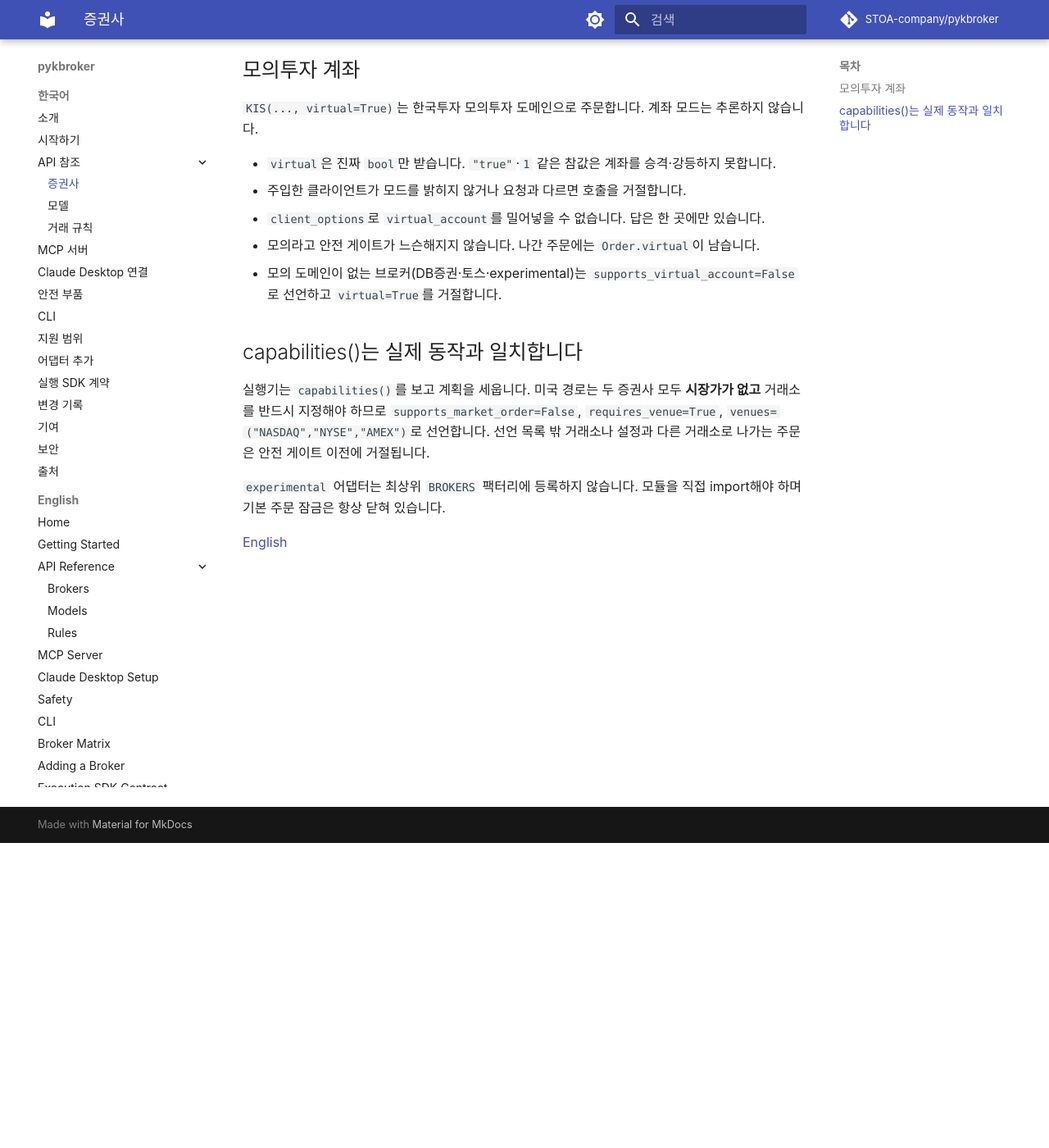
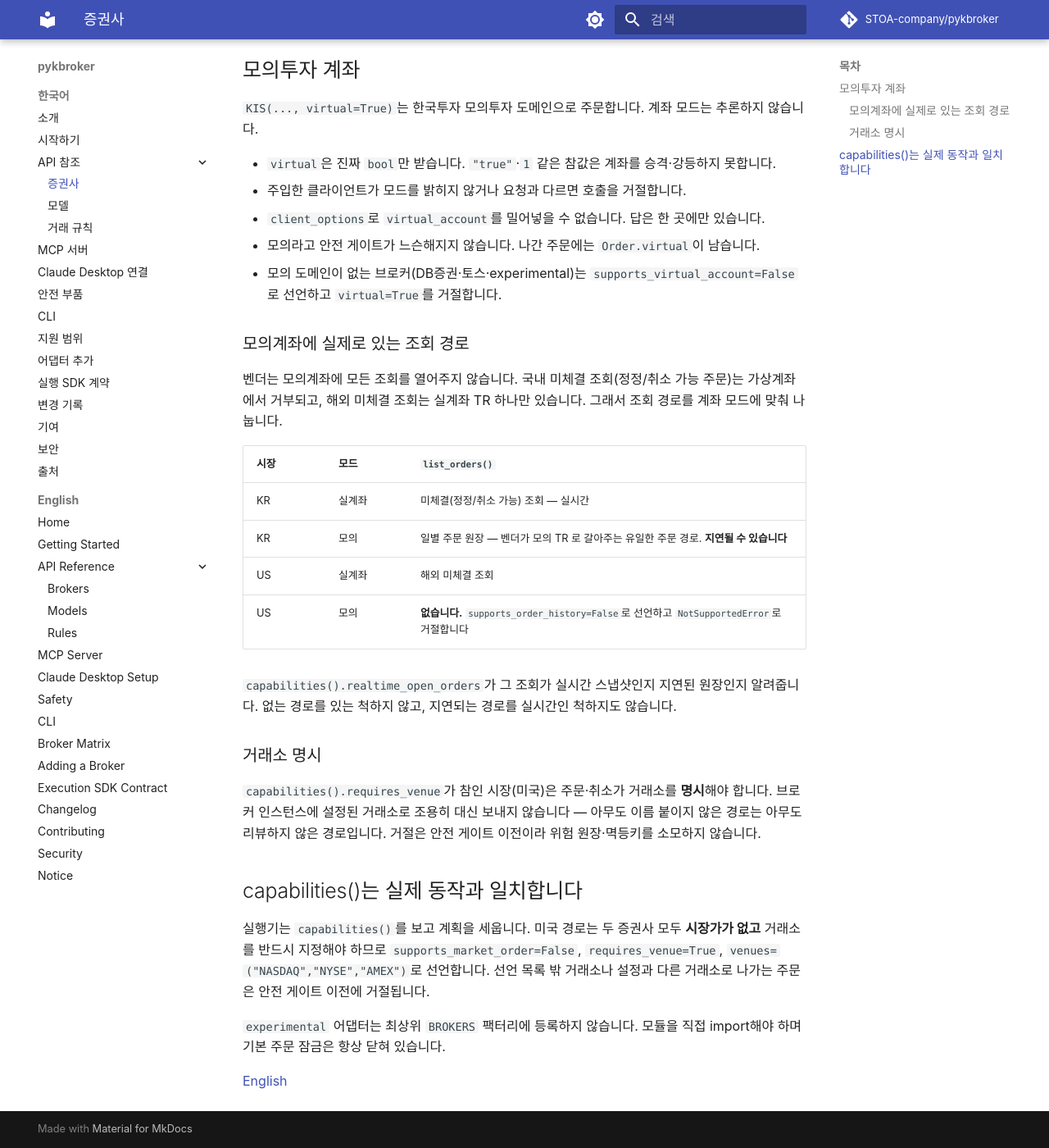
Before and after one commit to STOA-company/pykbroker, an MkDocs documentation site: the page built from docs/api/brokers.md, in a window 1280 px wide and 1400 px high, scrolled down 372 px. Shown: the whole window at 82% size. Built offline with MkDocs 1.6.1 and Material for MkDocs 9.7.7, drawn with Linux system fonts in a browser that asks for light colours; comment, search, counter and statistics services are not loaded.

Commit message:
docs: 2라운드 결정을 문서에 반영한다 (A′2-1~A′2-5)
- 모의계좌에 실제로 있는 조회 경로 표(시장 × 모드)와 realtime_open_orders 의 뜻.
- 거래소 명시 강제 — 설정된 거래소로 조용히 대신 보내지 않는다.
- 거래정지 두 신호(temp_stop_yn·iscd_stat_cls_code) 결합 규칙과 통보 우선.
- 상하한가는 거래소 정본 우선·±30% 는 대체 경로(limits_source).
- 픽스처 출처에 신규 2건과 tests/vendor_chain.py 의 역할을 적었다.

```diff
--- a/docs/api/brokers.md
+++ b/docs/api/brokers.md
@@ -19,6 +19,23 @@ lang: ko
 - 모의라고 안전 게이트가 느슨해지지 않습니다. 나간 주문에는 `Order.virtual`이 남습니다.
 - 모의 도메인이 없는 브로커(DB증권·토스·experimental)는 `supports_virtual_account=False`로 선언하고 `virtual=True`를 거절합니다.
 
+### 모의계좌에 실제로 있는 조회 경로
+
+벤더는 모의계좌에 모든 조회를 열어주지 않습니다. 국내 미체결 조회(정정/취소 가능 주문)는 가상계좌에서 거부되고, 해외 미체결 조회는 실계좌 TR 하나만 있습니다. 그래서 조회 경로를 계좌 모드에 맞춰 나눕니다.
+
+| 시장 | 모드 | `list_orders()` |
+| --- | --- | --- |
+| KR | 실계좌 | 미체결(정정/취소 가능) 조회 — 실시간 |
+| KR | 모의 | 일별 주문 원장 — 벤더가 모의 TR 로 갈아주는 유일한 주문 경로. **지연될 수 있습니다** |
+| US | 실계좌 | 해외 미체결 조회 |
+| US | 모의 | **없습니다.** `supports_order_history=False`로 선언하고 `NotSupportedError`로 거절합니다 |
+
+`capabilities().realtime_open_orders`가 그 조회가 실시간 스냅샷인지 지연된 원장인지 알려줍니다. 없는 경로를 있는 척하지 않고, 지연되는 경로를 실시간인 척하지도 않습니다.
+
+### 거래소 명시
+
+`capabilities().requires_venue`가 참인 시장(미국)은 주문·취소가 거래소를 **명시**해야 합니다. 브로커 인스턴스에 설정된 거래소로 조용히 대신 보내지 않습니다 — 아무도 이름 붙이지 않은 경로는 아무도 리뷰하지 않은 경로입니다. 거절은 안전 게이트 이전이라 위험 원장·멱등키를 소모하지 않습니다.
+
 ## capabilities()는 실제 동작과 일치합니다
 
 실행기는 `capabilities()`를 보고 계획을 세웁니다. 미국 경로는 두 증권사 모두 **시장가가 없고** 거래소를 반드시 지정해야 하므로 `supports_market_order=False`, `requires_venue=True`, `venues=("NASDAQ","NYSE","AMEX")`로 선언합니다. 선언 목록 밖 거래소나 설정과 다른 거래소로 나가는 주문은 안전 게이트 이전에 거절됩니다.
--- a/docs/api/rules.md
+++ b/docs/api/rules.md
@@ -25,13 +25,23 @@ lang: ko
 
 ## 일일 상하한가
 
-`price_limits(prev_close)`는 전일 종가 ±30%를 돌려줍니다. 두 경계는 그 가격대의 호가 단위로 **안쪽으로** 반올림합니다. 바깥으로 올리면 거래소가 거절하는 가격이 나오므로 밴드가 넓어지는 일은 없습니다. ETF·ETN·정리매매·신규상장일처럼 다른 밴드를 쓰는 상품은 호출자가 별도 규칙을 제공해야 합니다.
+밴드는 **거래소가 말한 값이 먼저**입니다. KIS 국내 현재가 응답은 같은 행에 상한가(`stck_mxpr`)와 하한가(`stck_llam`)를 실어 보내며, `rules(symbol)`은 그 값을 그대로 씁니다 (`Rules.limits_source == "venue"`).
+
+거래소가 밴드를 말하지 않았을 때만 `price_limits(prev_close)`로 내려갑니다 (`limits_source == "derived"`). `price_limits(prev_close)`는 전일 종가 ±30%를 돌려줍니다. 두 경계는 그 가격대의 호가 단위로 **안쪽으로** 반올림합니다. 바깥으로 올리면 거래소가 거절하는 가격이 나오므로 밴드가 넓어지는 일은 없습니다. ±30%는 KRX 현물 주식 기본값이라 ETF·ETN·정리매매·신규상장일에는 맞지 않습니다. 그래서 파생된 밴드인지 거래소가 말한 밴드인지를 `limits_source`로 구분해 알려줍니다 — 모르면 `None`입니다.
+
+한쪽만 온 밴드는 반대쪽을 몰래 계산해 채우지 않고 거절합니다. 아무도 말한 적 없는 밴드가 되기 때문입니다.
 
 ## 세 가지 상태 — 열림·닫힘·모름
 
 `session_state(now, trading_day)`는 `True`(열림)·`False`(닫힘)·`None`(모름)을 돌려줍니다. 시계에 시간대가 없거나 거래일 판정 콜백이 없으면 «닫힘»이 아니라 «모름»입니다. `regular_session_open()`은 그 위의 fail-closed 뷰로, 모르면 False입니다.
 
-`Rules.halted`도 같은 3상태입니다. KIS 국내 현재가 응답의 `iscd_stat_cls_code`가 `58`이면 거래정지이고, 응답에 그 필드가 없으면 «모름»입니다. 그 침묵만을 생성자 인자 `halt_provider`가 메울 수 있으며, 거래소가 선언한 정지를 뒤집지는 못합니다.
+`Rules.halted`도 같은 3상태입니다. KIS 국내 현재가 응답은 정지 신호를 **두 개** 실어 보냅니다 — 임시정지 여부(`temp_stop_yn`)와 종목상태구분코드(`iscd_stat_cls_code`).
+
+- 둘 중 하나라도 정지(`temp_stop_yn` 참 · 코드 `58`)라고 하면 **정지**입니다.
+- 벤더가 보낸 신호가 **전부** «정상»(`temp_stop_yn` 거짓 · 코드 `00`)일 때만 **거래중**입니다.
+- 그 밖의 코드(51 관리·52 위험·53 경고 등)는 정지도 «이상 없음»도 아닙니다. **모름**으로 답합니다. 정지가 아니라고 답하면 실행기가 그 종목에 주문을 내보냅니다.
+
+생성자 인자 `halt_provider`는 정지 **통보**입니다. 통보가 정지라고 하면 거래소 행이 «정상»이어도 정지이고, 반대로 통보가 아니라고 해서 거래소가 선언한 정지를 지우지도 못합니다. 양쪽 모두 «정지»가 이깁니다.
 
 `Rules.tradable`은 «열린 세션 × 정지 아님»이 **둘 다 확정**일 때만 True입니다. 실행기는 이 한 필드만 보면 되고, 모르는 것은 닫힌 것과 똑같이 취급됩니다.
 
```
Also changed, not shown: 1 other file.
